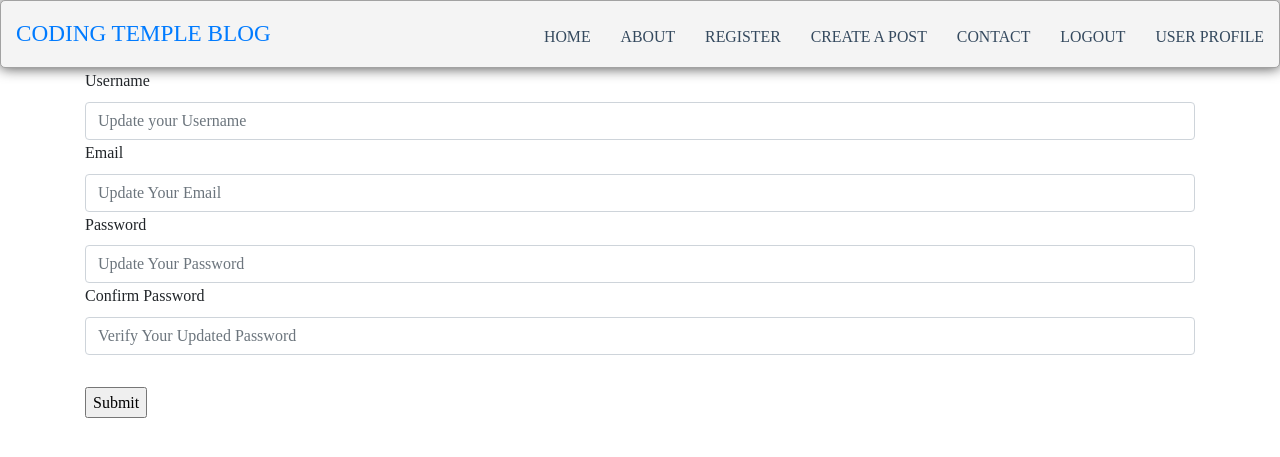
After one commit to CodingTemple/FlaskBlog2020-FebCohort, a Flask app: page /user/update/1 in a window 1280 px wide. The commit adds this page. Shown: the top 457 px of the page. Run offline with Flask 2, Linux system fonts and the light colour scheme; the visitor is signed in with stand-in values (Sample User, id 1); data comes from the database, SQL or seed files in the repository; both versions use the stored data as it was after the commit; some libraries are stand-ins or nearby versions.

Commit message:
Day 4 Reference Guide

```diff
--- a/blog2020/forms.py
+++ b/blog2020/forms.py
@@ -2,7 +2,7 @@ from flask_wtf import FlaskForm
 from wtforms import StringField, PasswordField, SubmitField, TextAreaField
 from wtforms.validators import DataRequired, EqualTo, Email
 
-class SignUpForm(FlaskForm):
+class UserInfoForm(FlaskForm):
     username = StringField('Username', validators=[DataRequired()])
     email = StringField('Email', validators=[DataRequired(),Email()])
     password = PasswordField('Password', validators=[DataRequired()])
--- a/blog2020/models.py
+++ b/blog2020/models.py
@@ -48,4 +48,4 @@ class Post(db.Model):
         self.user_id = user_id
 
     def __repr__(self):
-        return f'The Title of the post is {self.title} and the user is {self.user_id}'
+        return f'The Title of the post is {self.title} \n and the content is {self.content} \n the user is {self.user_id}'
--- a/blog2020/routes.py
+++ b/blog2020/routes.py
@@ -2,10 +2,10 @@ from blog2020 import app,db
 from flask import render_template,request,flash,redirect,url_for
 
 # Import for Forms
-from blog2020.forms import SignUpForm,LoginForm,PostForm
+from blog2020.forms import UserInfoForm,LoginForm,PostForm
 
 # Import for Models
-from blog2020.models import User,check_password_hash
+from blog2020.models import User,check_password_hash,Post
 
 # Import for Flask-Login Modules/Functions
 from flask_login import login_required,login_user, current_user,logout_user
@@ -13,23 +13,13 @@ from flask_login import login_required,login_user, current_user,logout_user
 # Home Route
 @app.route("/")
 def home():
-    languages = {
-        "primary": "python",
-        "secondary": "JavaScript",
-        "legendary": "C++",
-        "future":"Go",
-        "near_future": "Dart"
-    }
-
-    for order,lang in languages.items():
-        if lang == 'Python':
-            print(lang)
-    return render_template('home.html',languages = languages)
+    posts = Post.query.all()
+    return render_template('home.html',posts = posts)
 
 # Create User Route
 @app.route('/create',methods=['GET','POST'])
 def create_user():
-    signupForm = SignUpForm()
+    signupForm = UserInfoForm()
     if request.method == 'POST' and signupForm.validate():
         # Gathering Data From Form
         flash("Thanks for Signing Up!")
@@ -70,6 +60,13 @@ def login():
     return render_template('login.html', form = loginForm)
 
 # Post Route for Blog Posts
+
+# Check list for adding data to the post Database:
+# 1. Import Our Post Model - DONE
+# 2. Instantiate the Post Model w/ the form data from PostForm - DONE
+# 3. Create a Database Session for the Post Model -DONE
+# 4. Add PostForm Data to the Post Model - DONE
+# 5. Commit/Save the PostForm Data to the Post Model Database Table - DONE
 @app.route('/post', methods=['GET','POST'])
 @login_required
 def post_blog():
@@ -77,7 +74,15 @@ def post_blog():
     if request.method == 'POST' and postForm.validate():
         title = postForm.title.data
         content = postForm.content.data
-        print(title,content)
+        user_id = current_user.id
+        print(title,content,user)
+        post = Post(title = title,content = content,user_id = user_id)
+
+        # Add the PostForm Data to the Post Model
+        db.session.add(post)
+
+        # Save/Commit PostForm Data to the Post Model Database Table
+        db.session.commit()
         return redirect(url_for('post_blog'))
     else:
         flash('The information entered is not correct')
@@ -89,3 +94,65 @@ def post_blog():
 def logout():
     logout_user()
     return redirect(url_for('home'))
+
+@app.route('/post/<int:post_id>')
+def post_detail(post_id):
+    post = Post.query.get_or_404(post_id)
+    return render_template('post_detail.html', post=post)
+
+@app.route('/post/update/<int:post_id>',methods=['GET','POST'])
+@login_required
+def post_update(post_id):
+    post = Post.query.get_or_404(post_id)
+
+    # TODO Use PostForm for Update
+    postForm = PostForm()
+    if request.method == 'POST' and postForm.validate():
+        title = postForm.title.data
+        content = postForm.content.data
+        user_id = current_user.id
+        print(title,content,user_id)
+        post.title = title
+        post.content = content
+        post.user_id = user_id
+
+        db.session.commit()
+        return redirect(url_for('home'))
+    return render_template('post_update.html',form = postForm)
+
+@app.route('/post/delete/<int:post_id>',methods=['POST'])
+@login_required
+def post_delete(post_id):
+    post = Post.query.get_or_404(post_id)
+    db.session.delete(post)
+    db.session.commit()
+    return redirect(url_for('home'))
+
+
+@app.route('/user/<int:user_id>')
+@login_required
+def user_detail(user_id):
+    user = User.query.get_or_404(user_id)
+    return render_template('user_detail.html', user = user)
+
+
+# Update Route for User Information
+@app.route('/user/update/<int:user_id>', methods=['GET','POST'])
+@login_required
+def user_update(user_id):
+    user = User.query.get_or_404(user_id)
+
+    userForm = UserInfoForm()
+    if request.method == 'POST' and userForm.validate():
+        username = userForm.username.data
+        email = userForm.email.data
+        password = userForm.password.data
+
+        # Update User Info inside of the database
+        user.username = username
+        user.email = email
+        user.password = user.set_password(password)
+
+        db.session.commit()
+        return redirect(url_for('home'))
+    return render_template('user_update.html', form = userForm)
--- a/blog2020/templates/base.html
+++ b/blog2020/templates/base.html
@@ -6,12 +6,18 @@
     <meta http-equiv="X-UA-Compatible" content="ie=edge">
     <link rel="stylesheet" href="https://stackpath.bootstrapcdn.com/bootstrap/4.4.1/css/bootstrap.min.css" integrity="sha384-Vkoo8x4CGsO3+Hhxv8T/Q5PaXtkKtu6ug5TOeNV6gBiFeWPGFN9MuhOf23Q9Ifjh" crossorigin="anonymous">
     <link rel="stylesheet" href="../static/css/main.css">
+
+    <!--Bootstrap JavaScript Links Including JQuery and PopperJS-->
+    <script src="https://code.jquery.com/jquery-3.4.1.slim.min.js" integrity="sha384-J6qa4849blE2+poT4WnyKhv5vZF5SrPo0iEjwBvKU7imGFAV0wwj1yYfoRSJoZ+n" crossorigin="anonymous"></script>
+    <script src="https://cdn.jsdelivr.net/npm/popper.js@1.16.0/dist/umd/popper.min.js" integrity="sha384-Q6E9RHvbIyZFJoft+2mJbHaEWldlvI9IOYy5n3zV9zzTtmI3UksdQRVvoxMfooAo" crossorigin="anonymous"></script>
+    <script src="https://stackpath.bootstrapcdn.com/bootstrap/4.4.1/js/bootstrap.min.js" integrity="sha384-wfSDF2E50Y2D1uUdj0O3uMBJnjuUD4Ih7YwaYd1iqfktj0Uod8GCExl3Og8ifwB6" crossorigin="anonymous"></script>
+
     <title>Blog 2020</title>
 </head>
 <body>
     {% include 'nav.html'%}
     {% block content %}
-    {% endblock %}
+    {% endblock content %}
 
     <!--Another Block Of HTML-->
     {% block more_content %}
--- a/blog2020/templates/nav.html
+++ b/blog2020/templates/nav.html
@@ -9,6 +9,7 @@
             <li><a href="#">Contact</a></li>
             {% if current_user.is_authenticated %}
             <li><a href="{{ url_for('logout') }}">Logout</a></li>
+            <li><a href="{{ url_for('user_detail', user_id = current_user.id) }}">User Profile</a></li>
             {% else %}
             <li><a href="{{ url_for('login') }}">Login</a></li>
             {% endif %}
--- /dev/null
+++ b/blog2020/templates/user_update.html
@@ -0,0 +1,30 @@
+{% extends 'base.html' %}
+
+{% block content %}
+
+    <div class="container">
+        <form action="" method="POST">
+            {{ form.hidden_tag() }}
+            <div class="form-group">
+                <fieldset>
+                    {{ form.username.label }}
+                    {{ form.username(class="form-control", placeholder = "Update your Username")}}
+                </fieldset>
+                <fieldset>
+                    {{ form.email.label }}
+                    {{ form.email(class="form-control", placeholder="Update Your Email")}}
+                </fieldset>
+                <fieldset>
+                    {{ form.password.label }}
+                    {{ form.password(class="form-control", placeholder="Update Your Password") }}
+                </fieldset>
+                <fieldset>
+                    {{ form.confirm_pass.label }}
+                    {{ form.confirm_pass(class="form-control", placeholder="Verify Your Updated Password") }}
+                </fieldset>
+                {{ form.submit() }}
+            </div>
+        </form>
+    </div>
+
+{% endblock content %}
```
Also changed, not shown: blog2020/templates/home.html (+12 -9 lines), blog2020/templates/post_detail.html (added, +45 -0 lines), blog2020/templates/post_update.html (added, +25 -0 lines), blog2020/templates/user_detail.html (added, +15 -0 lines), app.db.
